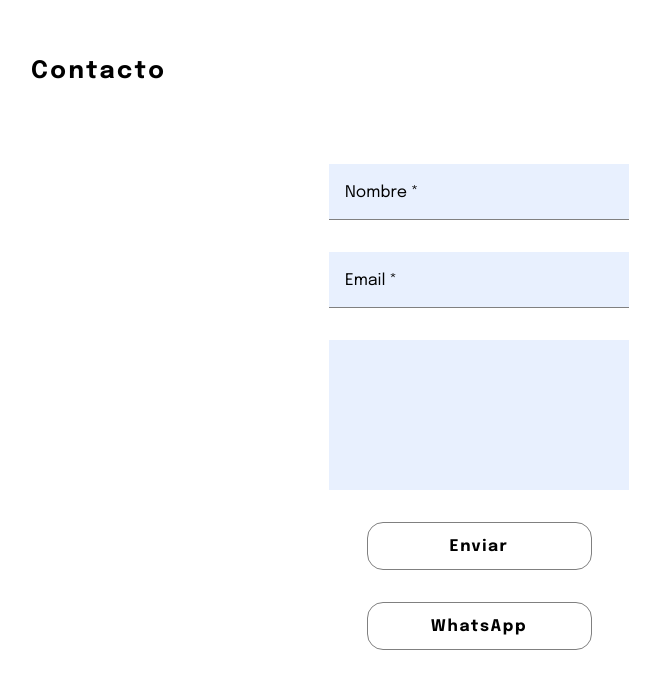
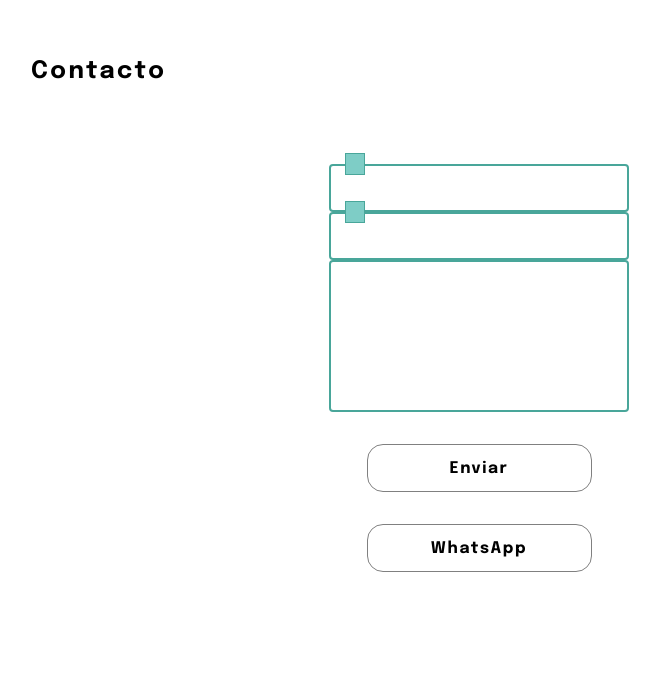
Before and after one commit to jcat-dev/portafolio, a React (Vite) app: page / in a window 1280 px wide. Shown: the part 2381-3069 px from the top of the page, without its empty margins (161-821 px from the left). After the commit the page ends 3033 px from the top, so only its background shows below. Built offline with nearby package versions, Linux system fonts and the light colour scheme.

Commit message:
Modificar el diseño de MyTextInput.tsx

```diff
--- a/src/component/Contact/MyTextInput.tsx
+++ b/src/component/Contact/MyTextInput.tsx
@@ -2,20 +2,32 @@ import { useField } from 'formik'
 import './myTextInput.css'
 
 interface Props {
-  label: string
+  labelTitle: string
   name: string
   type: string
-  placeholder: string
   id: string
+  placeholder?: string
 }
 
-const MyTextInput: React.FC<Props> = ({ label, ...props }) => {
-  const [field, meta] = useField(props)
+const MyTextInput: React.FC<Props> = ({ labelTitle, name, ...props }) => {
+  const [field, meta] = useField(name)
 
   return (
     <div
       className='form__field'
     >
+      <label
+        htmlFor={props.id}
+
+        className= {
+          (meta.touched && meta.error)
+            ? 'form__label form__label--error'
+            : 'form__label'
+        }
+      >
+        {labelTitle}
+      </label>
+
       <input
         className= {
           (meta.touched && meta.error)
@@ -26,20 +38,6 @@ const MyTextInput: React.FC<Props> = ({ label, ...props }) => {
         {...field}
         {...props}
       />
-
-      <label
-        htmlFor={props.id}
-
-        className= {
-          (meta.touched && meta.error)
-            ? 'form__label form__label--error form__label--active'
-            : field.value
-              ? 'form__label form__label--active'
-              : 'form__label'
-        }
-      >
-        {label}
-      </label>
     </div>
   )
 }
--- a/src/component/Contact/myTextInput.css
+++ b/src/component/Contact/myTextInput.css
@@ -1,84 +1,60 @@
-:root {
-  --input-border-buttom-color: gray;
-
-  --label-error-color: red;
-  --label-error-bg-color: white;
-  --label-border-color: gray;
-
-  --form-item-error-color: rgba(255, 0, 0, 0.1);
-  --form-item-bg-color: rgb(232, 240, 254);
-}
-
 .form__field {
-  margin: 2em auto;
   position: relative;
 }
 
-.form__input {
-  font-size: 1em;
+.form__label {
+  font-size: 0.7em;
 
-  width: 100%;
-  height: 3.5em;
-  padding: 0.5em 1em;
-  border: none;
-  border-bottom: 1.5px solid var(--input-border-buttom-color);
-
-  background-color: var(--form-item-bg-color);
-}
-
-.form__label {
   width: fit-content;
-  height: 3.5em;
-  padding: 0.5em 1em;
+  height: 2em;
+  padding: 0 0.8em;
+  margin-left: 1rem;
+  border: 1px solid var(--color-teal);
 
   position: absolute;
-  inset: 0;
-
+  top: -1em;
   display: flex;
   align-items: center;
   pointer-events: none;
-  background-color: transparent;
+  font-weight: bold;
+  letter-spacing: 0.1em;
+  color: var(--color-black);
+  background-color: var(--color-teal-light);
+
+  &.form__label--error{
+    color: var(--color-black);
+    border: 1px solid var(--color-red);
+    background-color: var(--color-red-light);
+  }
 }
 
-.form__input:focus ~ .form__label, .form__label--active {
-  font-size: 0.7em;
+.form__input {
+  width: 100%;
+  height: 3em;
+  padding: 0.5em 1rem;
+  border: 2px solid var(--color-teal);
 
-  height: 2em;
-  margin-left: 1rem;
-  border-left: 1px solid var(--label-border-color);
-  border-right: 1px solid var(--label-border-color);
-  padding: 0 0.8em;
+  border-radius: 0.25em;
+  background-color: var(--color-white);
 
-  top: -1em;
-  font-weight: bold;
-  letter-spacing: 0.25em;
-  transition: 0.5s;
-  background-color: white;
+  &.form__input--error {
+    border: 2px solid var(--color-red);
+  }
 }
 
 .form__textarea {
-  font-size: 1.25em;
-
   width: 100%;
-  min-height: 150px;
-  padding: 0.5em 1em ;
-  margin: 0 auto;
-  border: none;
+  min-height: 9.5em;
+  padding: 0.75em 1rem;
+  border: 2px solid var(--color-teal);
 
   resize: none;
   display: block;
-  background-color: var(--form-item-bg-color);
   text-align: justify;
+  background-color: var(--color-white);
+  border-radius: 0.25em;
+
+  &.form__textarea--error {
+    border: 2px solid var(--color-red);
+  }
 }
-
-/********************************************************/
-/***********************Error****************************/
-
-.form__label--error {
-  color: var(--label-error-color);
-  background-color: var(--label-error-bg-color);
-}
-
-.form__input--error, .form__select--error, .form__textarea--error {
-  background-color: var(--form-item-error-color);
-}
```
